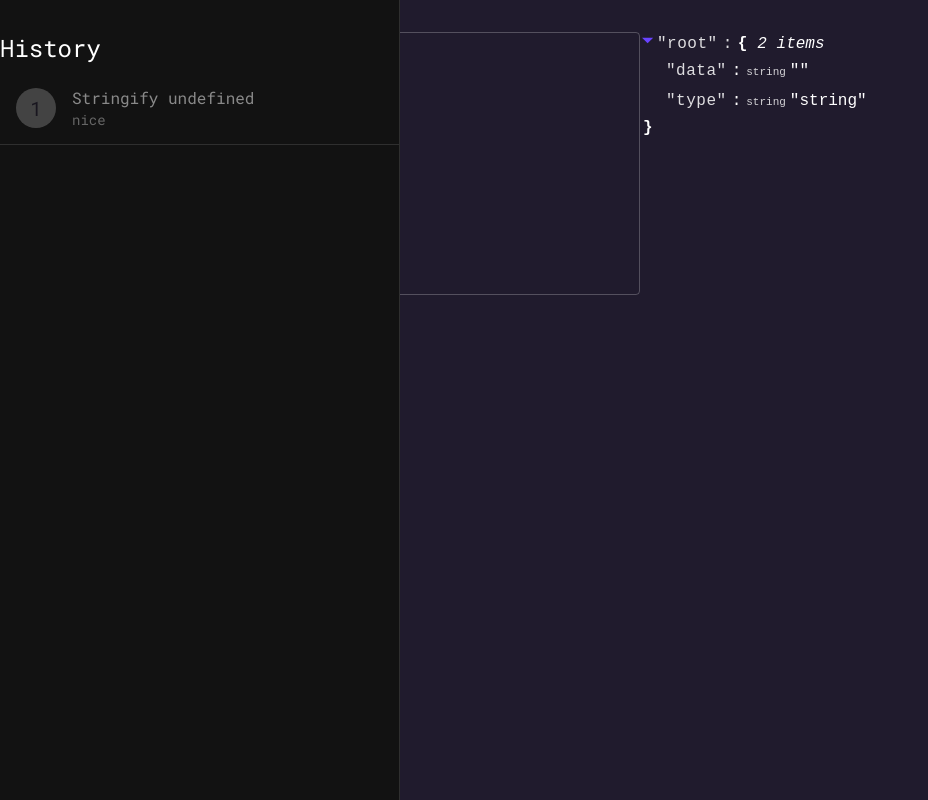
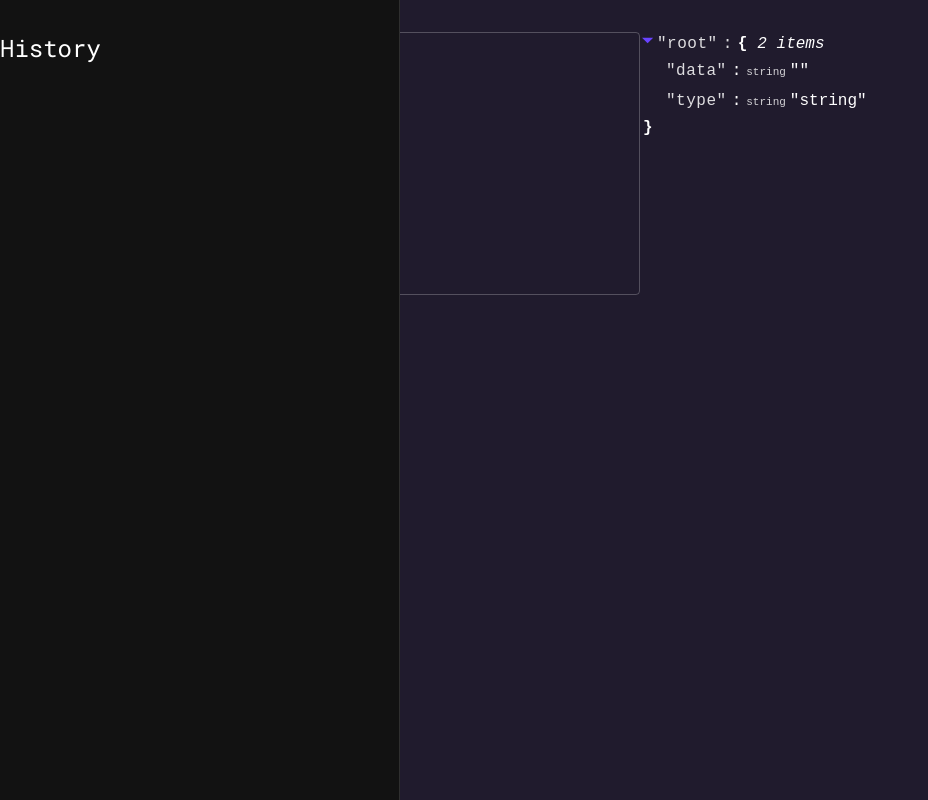
Before and after one commit to jeffsieu/txthlpr, a React (Create React App) app: page / in a window 1280 px wide. Shown: the whole page, without its empty margins (0-928 px from the left). Built offline with nearby package versions, Linux system fonts and the light colour scheme.

Commit message:
Add support for list-based operations

```diff
--- a/src/App.tsx
+++ b/src/App.tsx
@@ -1,12 +1,13 @@
 import React, { useMemo, useState } from 'react';
 import './App.css';
 import { Tools } from './tools/tools';
-import { Tool, DataType, TypeName, Data } from './tools/types';
-import { Box, Button, Container, createTheme, CssBaseline, Divider, Drawer, Grid, Input, ListItem, ListItemIcon, ListItemText, TextField, ThemeProvider, Tooltip, Typography, useTheme } from '@material-ui/core';
+import { Tool, TypeName, Data, isElementWiseTool, ElementWiseTool, ListData, DataBuilder } from './tools/types';
+import { Box, Button, Container, createTheme, CssBaseline, Divider, Drawer, Grid, TextField, ThemeProvider, Tooltip, Typography } from '@material-ui/core';
 import ToolListItem from './components/ToolListItem';
 import ReactJson from 'react-json-view';
 import { truncate } from './tools/string-utils';
 import { stringify } from './tools/string-tools';
+import assert from 'assert';
 
 const theme = createTheme({
   palette: {
@@ -47,40 +48,48 @@ class TransformationException {
 }
 
 const App: React.FC = () => {
-  const initialValue = useMemo(() => new Data('', 'string'), []);
+  const initialData = useMemo(() => DataBuilder.from(''), []);
   const [toolHistory, setToolHistory] = useState<Tool<any, any, any>[]>([]);
 
-  const [currentStepIndex, currentValue]: any = useMemo(() => {
+  const [currentStepIndex, currentData] = useMemo<[number, Data<any>]>(() => {
     try {
-      const value = toolHistory.reduce((previousValue, currValue, currentIndex) => {
+      const value = toolHistory.reduce((prevValue, currTool, currentIndex) => {
         try {
-          return currValue.transform(previousValue);
+          console.log(currTool.name);
+          console.log(currTool);
+          if (isElementWiseTool(currTool)) {
+            console.log('this is an element wise tool');
+            return (prevValue as ListData).childrenTransformedWith(currTool);
+          } else {
+            assert(currTool.inputType === prevValue.getType());
+            return prevValue.transformedWith(currTool);
+          }
         } catch (e) {
-          throw new TransformationException(currentIndex - 1, currValue);
+          throw new TransformationException(currentIndex - 1, prevValue);
         }
-      }, initialValue);
+      }, initialData as Data<any>);
       return [toolHistory.length - 1, value];
     } catch (e) {
       const exception = e as TransformationException;
       return [exception.index, exception.value];
     }
 
-  }, [initialValue, toolHistory]);
+  }, [initialData, toolHistory]);
 
   const latestTool = useMemo(() => {
     return toolHistory[currentStepIndex];
   }, [toolHistory, currentStepIndex]);
 
-  const fakeStep = useMemo(() => typeof (currentValue) === 'string' ? null : stringify, [currentValue]);
+  const fakeStep = useMemo(() => typeof (currentData) === 'string' ? null : stringify, [currentData]);
   const fullHistory = [...toolHistory];
 
-  if (fakeStep !== null)
-    fullHistory.splice(currentStepIndex + 1, 0, fakeStep);
+  // if (fakeStep !== null)
+    // fullHistory.splice(currentStepIndex + 1, 0, fakeStep);
 
 
-  const text: any = useMemo(() => {
-    return stringify.transform(currentValue);
-  }, [currentValue]);
+  const text = useMemo(() => {
+    return currentData.transformedWith(stringify).get();
+  }, [currentData]);
 
   const addTool = (tool: Tool<any, any>) => {
     const newToolHistory = [...toolHistory];
@@ -124,10 +133,8 @@ const App: React.FC = () => {
       toolsByCategory.set('item tools', tools.filter((tool) => tool.inputType === 'string').map((tool) => {
         return {
           ...tool,
-          inputType: 'list',
-          outputType: 'list',
-
-        }
+          isElementWise: true,
+        } as ElementWiseTool<any, any>;
       }));
     return toolsByCategory;
   }
@@ -197,7 +204,7 @@ const App: React.FC = () => {
                 </form>
               </Grid>
               <Grid item xs={6}>
-                <ReactJson src={currentValue} theme={{
+                <ReactJson src={currentData} theme={{
                   base00: "1e1e3f",
                   base01: "43d426",
                   base02: "f1d000",
--- a/src/components/ToolListItem.tsx
+++ b/src/components/ToolListItem.tsx
@@ -71,7 +71,7 @@ const ToolListItem: React.FC<ToolListItemProps<any, any>> = (props) => {
           }
           )}
         </form>
-        <Button onClick={(event) => {
+        <Button type='submit' onClick={(event) => {
           updateParams();
         }}>
           Apply
--- a/src/tools/string-tools.ts
+++ b/src/tools/string-tools.ts
@@ -32,7 +32,7 @@ export const stringify: Tool<any, string> = {
 
 const ReplaceParameters = {
   findRegex: {
-    name: 'Find regex',
+    name: 'Find expression',
     value: '',
     required: true,
   },
--- a/src/tools/types.ts
+++ b/src/tools/types.ts
@@ -1,6 +1,14 @@
 export type Tool<S extends DataType, T extends DataType, P extends ToolParameters | undefined = undefined> =
   P extends ToolParameters ?
    ToolWithParams<S, T, P> : BaseTool<S, T>;
+
+export type ElementWiseTool<S extends DataType, T extends DataType, P extends ToolParameters | undefined = undefined> = Tool<S, T, P> & {
+  isElementWise: true,
+};
+
+export function isElementWiseTool(tool: Tool<any, any, any>): tool is ElementWiseTool<any, any, any> {
+  return (tool as ElementWiseTool<any, any>).isElementWise !== undefined;
+}
 
 type ToolWithParams<S extends DataType, T extends DataType, P extends ToolParameters> = BaseTool<S, T> & {
   params: P,
@@ -40,7 +48,7 @@ export type TypeName<T extends DataType> =
     T extends boolean ? 'boolean' :
     T extends number ? 'number' :
     // T extends Array<infer S> ? ListTypeName<S> : any;
-    T extends Array<infer S> ? 'list' : 'json/any';
+    T extends any[] ? 'list' : 'json/any';
 
 export interface ListDataType<T extends DataType> extends Array<Data<T>> {
 
@@ -50,7 +58,36 @@ export interface ListDataType<T extends DataType> extends Array<Data<T>> {
 
 export type ToolParameterType = string | boolean;
 
-export class Data<T extends DataType> {
+export interface Data<T extends DataType> {
+  get(): T;
+  getType(): TypeName<T>;
+  transformedWith<OutputType extends DataType>(tool: Tool<T, OutputType>): Data<OutputType>;
+}
+
+export class DataBuilder {
+
+  static from<T extends DataType>(data: T): Data<any> {
+    if (typeof data === 'string') {
+      return new UnitData<string>(data, 'string');
+    } else if (typeof data === 'number') {
+      return new UnitData<number>(data, 'number');
+    } else if (Array.isArray(data)) {
+      return new ListData(data);
+    } else {
+      return new UnitData<unknown>(data, 'json/any');
+    }
+  }
+
+  // static from<T extends DataType>(data: T, type: TypeName<T>): Data<T> {
+  //   if (Array.isArray(data)) {
+  //     return (new ListData(data) as any);
+  //   } else {
+  //     return new UnitData(data, type);
+  //   }
+  // }
+}
+
+export class UnitData<T extends DataType> implements Data<T> {
   data: T;
   type: TypeName<T>;
 
@@ -59,46 +96,68 @@ export class Data<T extends DataType> {
     this.type = type;
   }
 
-  static from<T extends DataType>(data: T, type: TypeName<T>): Data<T> {
-    if (Array.isArray(data)) {
-      return (new ListData(data, 'list') as any);
-    } else {
-      return new Data(data, type);
-    }
+  get(): T {
+    return this.data;
+  }
+
+  getType(): TypeName<T> {
+    return this.type;
   }
 
   transformedWith<OutputType extends DataType>(tool: Tool<T, OutputType>): Data<OutputType> {
-    const transformedData = tool.transform(this.data);
-    return new Data(transformedData, tool.outputType);
+    const transformedData = tool.transform(this.get());
+    console.log('transformed data:');
+    console.log(transformedData);
+    return DataBuilder.from(transformedData);
   }
 }
 
-class SingleData<Type extends SingleDataType> extends Data<Type> {
-}
+export class ListData implements Data<any[]> {
+  children: Data<any>[];
+  childrenTypes: Set<TypeName<any>>;
 
-type Flatten<Type> = Type extends Array<infer Item> ? Item : Type;
-
-export class ListData<ChildrenType extends DataType> extends Data<ListDataType<ChildrenType>> {
-  childrenTypes: Set<TypeName<ChildrenType>>;
-
-  constructor(data: Array<Data<ChildrenType>>, type: TypeName<ListDataType<ChildrenType>>) {
-    super(data, type);
+  constructor(rawChildren: any[]) {
     this.childrenTypes = new Set();
-    for (var child of data) {
-      this.childrenTypes.add(child.type);
+    const children = [];
+    console.log(rawChildren);
+    for (var child of rawChildren) {
+      if (child instanceof UnitData || child instanceof ListData) {
+        this.childrenTypes.add(child.getType());
+        children.push(child);
+      } else {
+        const childData = DataBuilder.from(child);
+        this.childrenTypes.add(childData.getType());
+        children.push(childData);
+      }
     }
+    this.children = children;
+    console.log('constructred');
   }
 
-  childrenTransformedWith<InputType extends ChildrenType, OutputType extends DataType>(tool: Tool<InputType, OutputType>): ListData<ChildrenType | OutputType> {
-    const transformFunction = (child: Data<ChildrenType>): Data<ChildrenType> | Data<OutputType> => {
-      if (tool.inputType === child.type) {
-        return Data.from(tool.transform(child.data as InputType), tool.outputType);
+  get(): any[] {
+    return this.children.map((child) => child.get());
+  }
+
+  getType(): TypeName<any[]> {
+    return 'list';
+  }
+
+  transformedWith<OutputType extends DataType>(tool: Tool<any[], OutputType>): Data<OutputType> {
+    const transformedData = tool.transform(this.get());
+    return DataBuilder.from(transformedData);
+  }
+
+  childrenTransformedWith<InputType extends DataType, OutputType extends DataType>(tool: Tool<InputType, OutputType>): ListData {
+    const transformFunction = (child: Data<any>): Data<any> | Data<OutputType> => {
+      if (tool.inputType === child.getType()) {
+        console.log()
+        return DataBuilder.from(tool.transform(child.get() as InputType));
       } else {
         return child;
       }
     }
-    const newData = this.data.map(transformFunction);
-    return new ListData<ChildrenType | OutputType>(newData, 'list');
+    const newData = this.children.map(transformFunction);
+    return new ListData(newData);
   }
 }
 
```
Lines whose indentation alone changed are shown as unchanged.
